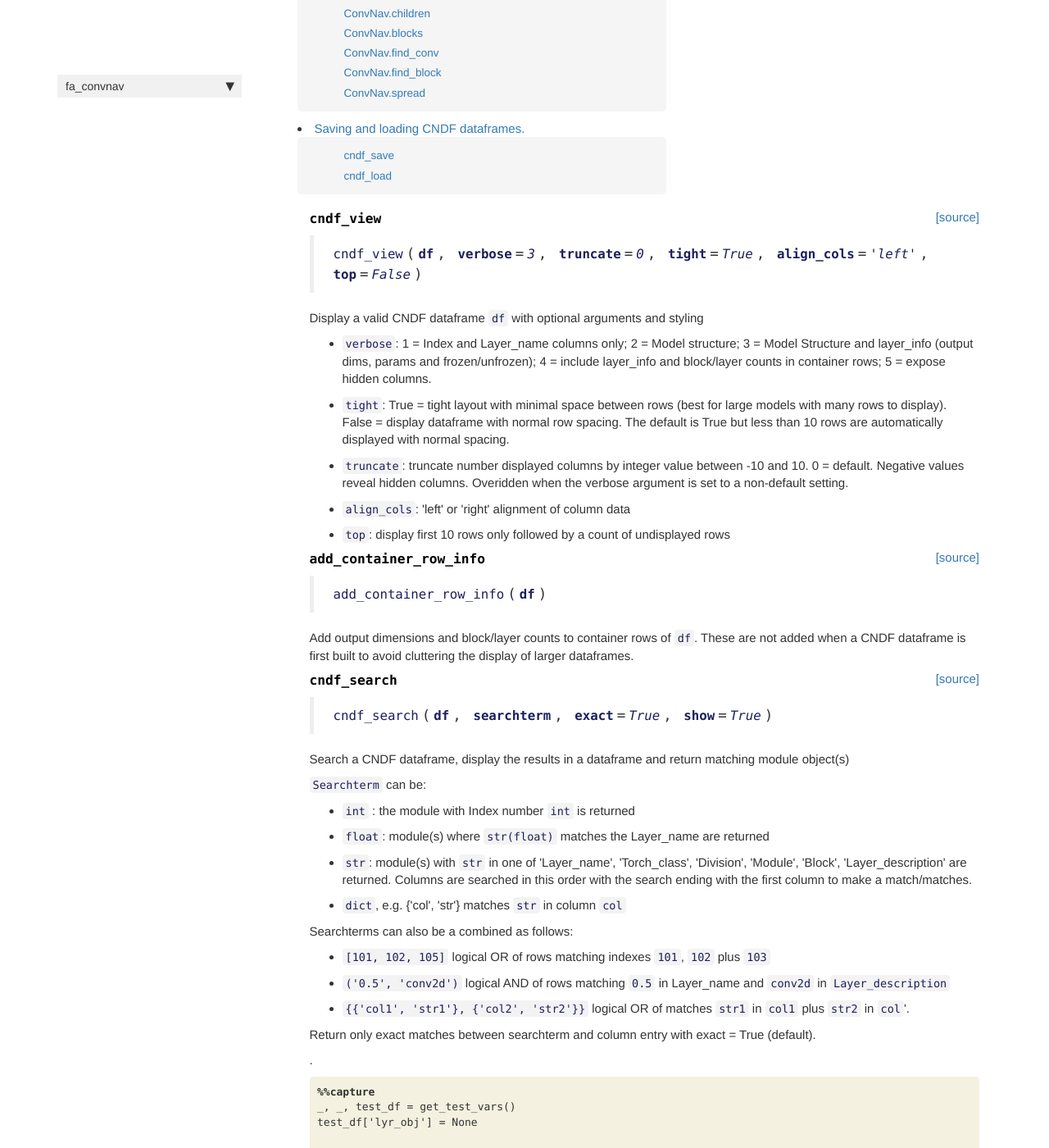
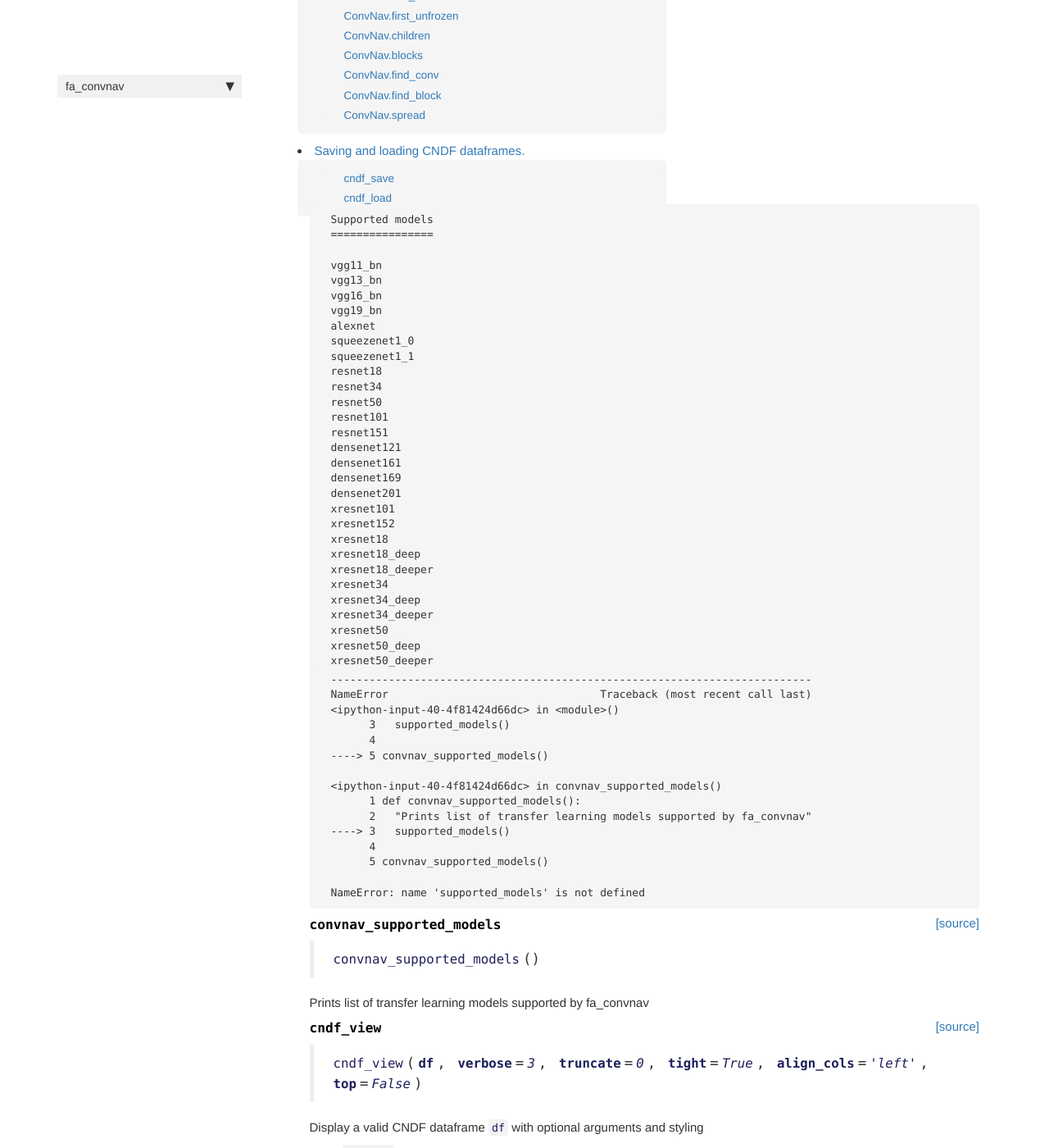
Before and after one commit to hallmx/fa_convnav, a Jekyll site: the page built from docs/navigator.html, in a window 1280 px wide and 1400 px high, scrolled down 669 px. Shown: the whole window at 82% size. Built offline with Jekyll 4.4.1, drawn with Linux system fonts in a browser that asks for light colours; nearby versions of some CDN libraries; comment, search, counter and statistics services are not loaded; some of the changed text lies outside the part shown.

Commit message:
function 'convnav_supported_models' added to navigator.ipynb

```diff
--- a/docs/core.html
+++ b/docs/core.html
@@ -124,7 +124,7 @@ summary: "Core functionality for fa_convnav"
 
 
 <div class="output_markdown rendered_html output_subarea ">
-<h4 id="convnav_supported_models" class="doc_header"><code>convnav_supported_models</code><a href="https://github.com/hallmx/fa_convnav/tree/master/fa_convnav/core.py#L109" class="source_link" style="float:right">[source]</a></h4><blockquote><p><code>convnav_supported_models</code>()</p>
+<h4 id="supported_models" class="doc_header"><code>supported_models</code><a href="https://github.com/hallmx/fa_convnav/tree/master/fa_convnav/core.py#L109" class="source_link" style="float:right">[source]</a></h4><blockquote><p><code>supported_models</code>()</p>
 </blockquote>
 <p>Prints list of models supported by fa_convnav (models.ipynb contains list of currently supported models).</p>
 
--- a/docs/navigator.html
+++ b/docs/navigator.html
@@ -22,8 +22,103 @@ summary: "CNN viewer and navigator"
 
 <div class="cell border-box-sizing code_cell rendered">
 
+<div class="output_wrapper">
+<div class="output">
+
+<div class="output_area">
+
+<div class="output_subarea output_stream output_stdout output_text">
+<pre>Supported models
+================
+
+vgg11_bn
+vgg13_bn
+vgg16_bn
+vgg19_bn
+alexnet
+squeezenet1_0
+squeezenet1_1
+resnet18
+resnet34
+resnet50
+resnet101
+resnet151
+densenet121
+densenet161
+densenet169
+densenet201
+xresnet101
+xresnet152
+xresnet18
+xresnet18_deep
+xresnet18_deeper
+xresnet34
+xresnet34_deep
+xresnet34_deeper
+xresnet50
+xresnet50_deep
+xresnet50_deeper
+</pre>
+</div>
+</div>
+
+</div>
+</div>
+
 </div>
 <div class="cell border-box-sizing code_cell rendered">
+
+</div>
+<div class="cell border-box-sizing code_cell rendered">
+
+<div class="output_wrapper">
+<div class="output">
+
+<div class="output_area">
+
+<div class="output_subarea output_text output_error">
+<pre>
+<span class="ansi-red-fg">---------------------------------------------------------------------------</span>
+<span class="ansi-red-fg">NameError</span>                                 Traceback (most recent call last)
+<span class="ansi-green-fg">&lt;ipython-input-40-4f81424d66dc&gt;</span> in <span class="ansi-cyan-fg">&lt;module&gt;</span><span class="ansi-blue-fg">()</span>
+<span class="ansi-green-intense-fg ansi-bold">      3</span>   supported_models<span class="ansi-blue-fg">(</span><span class="ansi-blue-fg">)</span>
+<span class="ansi-green-intense-fg ansi-bold">      4</span>
+<span class="ansi-green-fg">----&gt; 5</span><span class="ansi-red-fg"> </span>convnav_supported_models<span class="ansi-blue-fg">(</span><span class="ansi-blue-fg">)</span>
+
+<span class="ansi-green-fg">&lt;ipython-input-40-4f81424d66dc&gt;</span> in <span class="ansi-cyan-fg">convnav_supported_models</span><span class="ansi-blue-fg">()</span>
+<span class="ansi-green-intense-fg ansi-bold">      1</span> <span class="ansi-green-fg">def</span> convnav_supported_models<span class="ansi-blue-fg">(</span><span class="ansi-blue-fg">)</span><span class="ansi-blue-fg">:</span>
+<span class="ansi-green-intense-fg ansi-bold">      2</span>   <span class="ansi-blue-fg">&#34;Prints list of transfer learning models supported by fa_convnav&#34;</span>
+<span class="ansi-green-fg">----&gt; 3</span><span class="ansi-red-fg">   </span>supported_models<span class="ansi-blue-fg">(</span><span class="ansi-blue-fg">)</span>
+<span class="ansi-green-intense-fg ansi-bold">      4</span>
+<span class="ansi-green-intense-fg ansi-bold">      5</span> convnav_supported_models<span class="ansi-blue-fg">(</span><span class="ansi-blue-fg">)</span>
+
+<span class="ansi-red-fg">NameError</span>: name &#39;supported_models&#39; is not defined</pre>
+</div>
+</div>
+
+</div>
+</div>
+
+</div>
+<div class="cell border-box-sizing code_cell rendered">
+
+<div class="output_wrapper">
+<div class="output">
+
+<div class="output_area">
+
+
+<div class="output_markdown rendered_html output_subarea ">
+<h4 id="convnav_supported_models" class="doc_header"><code>convnav_supported_models</code><a href="https://github.com/hallmx/fa_convnav/tree/master/fa_convnav/navigator.py#L14" class="source_link" style="float:right">[source]</a></h4><blockquote><p><code>convnav_supported_models</code>()</p>
+</blockquote>
+<p>Prints list of transfer learning models supported by fa_convnav</p>
+
+</div>
+
+</div>
+
+</div>
+</div>
 
 </div>
 <div class="cell border-box-sizing code_cell rendered">
@@ -38,7 +133,7 @@ summary: "CNN viewer and navigator"
 
 
 <div class="output_markdown rendered_html output_subarea ">
-<h4 id="cndf_view" class="doc_header"><code>cndf_view</code><a href="https://github.com/hallmx/fa_convnav/tree/master/fa_convnav/navigator.py#L13" class="source_link" style="float:right">[source]</a></h4><blockquote><p><code>cndf_view</code>(<strong><code>df</code></strong>, <strong><code>verbose</code></strong>=<em><code>3</code></em>, <strong><code>truncate</code></strong>=<em><code>0</code></em>, <strong><code>tight</code></strong>=<em><code>True</code></em>, <strong><code>align_cols</code></strong>=<em><code>'left'</code></em>, <strong><code>top</code></strong>=<em><code>False</code></em>)</p>
+<h4 id="cndf_view" class="doc_header"><code>cndf_view</code><a href="https://github.com/hallmx/fa_convnav/tree/master/fa_convnav/navigator.py#L21" class="source_link" style="float:right">[source]</a></h4><blockquote><p><code>cndf_view</code>(<strong><code>df</code></strong>, <strong><code>verbose</code></strong>=<em><code>3</code></em>, <strong><code>truncate</code></strong>=<em><code>0</code></em>, <strong><code>tight</code></strong>=<em><code>True</code></em>, <strong><code>align_cols</code></strong>=<em><code>'left'</code></em>, <strong><code>top</code></strong>=<em><code>False</code></em>)</p>
 </blockquote>
 <p>Display a valid CNDF dataframe <code>df</code> with optional arguments and styling</p>
 
@@ -75,7 +170,7 @@ summary: "CNN viewer and navigator"
 
 
 <div class="output_markdown rendered_html output_subarea ">
-<h4 id="add_container_row_info" class="doc_header"><code>add_container_row_info</code><a href="https://github.com/hallmx/fa_convnav/tree/master/fa_convnav/navigator.py#L48" class="source_link" style="float:right">[source]</a></h4><blockquote><p><code>add_container_row_info</code>(<strong><code>df</code></strong>)</p>
+<h4 id="add_container_row_info" class="doc_header"><code>add_container_row_info</code><a href="https://github.com/hallmx/fa_convnav/tree/master/fa_convnav/navigator.py#L56" class="source_link" style="float:right">[source]</a></h4><blockquote><p><code>add_container_row_info</code>(<strong><code>df</code></strong>)</p>
 </blockquote>
 <p>Add output dimensions and block/layer counts to container rows of <code>df</code>. These are not added when a CNDF dataframe is first built to avoid cluttering the display of larger dataframes.</p>
 
@@ -99,7 +194,7 @@ summary: "CNN viewer and navigator"
 
 
 <div class="output_markdown rendered_html output_subarea ">
-<h4 id="cndf_search" class="doc_header"><code>cndf_search</code><a href="https://github.com/hallmx/fa_convnav/tree/master/fa_convnav/navigator.py#L58" class="source_link" style="float:right">[source]</a></h4><blockquote><p><code>cndf_search</code>(<strong><code>df</code></strong>, <strong><code>searchterm</code></strong>, <strong><code>exact</code></strong>=<em><code>True</code></em>, <strong><code>show</code></strong>=<em><code>True</code></em>)</p>
+<h4 id="cndf_search" class="doc_header"><code>cndf_search</code><a href="https://github.com/hallmx/fa_convnav/tree/master/fa_convnav/navigator.py#L66" class="source_link" style="float:right">[source]</a></h4><blockquote><p><code>cndf_search</code>(<strong><code>df</code></strong>, <strong><code>searchterm</code></strong>, <strong><code>exact</code></strong>=<em><code>True</code></em>, <strong><code>show</code></strong>=<em><code>True</code></em>)</p>
 </blockquote>
 <p>Search a CNDF dataframe, display the results in a dataframe and return matching module object(s)</p>
 
@@ -173,7 +268,7 @@ test_eq(cndf_search(test_df, (&#39;0.6&#39;, &#39;0.5&#39;), exact=False), None)
 
 
 <div class="output_markdown rendered_html output_subarea ">
-<h2 id="ConvNav" class="doc_header"><code>class</code> <code>ConvNav</code><a href="https://github.com/hallmx/fa_convnav/tree/master/fa_convnav/navigator.py#L145" class="source_link" style="float:right">[source]</a></h2><blockquote><p><code>ConvNav</code>(<strong><code>learner</code></strong>, <strong><code>learner_summary</code></strong>) :: <a href="/fa_convnav/core#CNDF"><code>CNDF</code></a></p>
+<h2 id="ConvNav" class="doc_header"><code>class</code> <code>ConvNav</code><a href="https://github.com/hallmx/fa_convnav/tree/master/fa_convnav/navigator.py#L153" class="source_link" style="float:right">[source]</a></h2><blockquote><p><code>ConvNav</code>(<strong><code>learner</code></strong>, <strong><code>learner_summary</code></strong>) :: <a href="/fa_convnav/core#CNDF"><code>CNDF</code></a></p>
 </blockquote>
 <p>Builds a CNDF dataframe representation of a CNN model from a fastai <code>Learner</code> object and <code>Learner.summary()</code>.   Provides methods to view, search and select model layers and modules for further investigation.</p>
 
@@ -234,7 +329,7 @@ test_eq(cndf_search(test_df, (&#39;0.6&#39;, &#39;0.5&#39;), exact=False), None)
 
 
 <div class="output_markdown rendered_html output_subarea ">
-<h4 id="ConvNav.search" class="doc_header"><code>ConvNav.search</code><a href="https://github.com/hallmx/fa_convnav/tree/master/fa_convnav/navigator.py#L164" class="source_link" style="float:right">[source]</a></h4><blockquote><p><code>ConvNav.search</code>(<strong><code>searchterm</code></strong>, <strong>**<code>kwargs</code></strong>)</p>
+<h4 id="ConvNav.search" class="doc_header"><code>ConvNav.search</code><a href="https://github.com/hallmx/fa_convnav/tree/master/fa_convnav/navigator.py#L172" class="source_link" style="float:right">[source]</a></h4><blockquote><p><code>ConvNav.search</code>(<strong><code>searchterm</code></strong>, <strong>**<code>kwargs</code></strong>)</p>
 </blockquote>
 <p>Find <code>searchterm</code> in instance dataframe, display the results and return matching module object(s). See <code>cndf_search()</code> for kwargs.</p>
 
@@ -255,7 +350,7 @@ test_eq(cndf_search(test_df, (&#39;0.6&#39;, &#39;0.5&#39;), exact=False), None)
 
 
 <div class="output_markdown rendered_html output_subarea ">
-<h4 id="ConvNav.view" class="doc_header"><code>ConvNav.view</code><a href="https://github.com/hallmx/fa_convnav/tree/master/fa_convnav/navigator.py#L168" class="source_link" style="float:right">[source]</a></h4><blockquote><p><code>ConvNav.view</code>(<strong>**<code>kwargs</code></strong>)</p>
+<h4 id="ConvNav.view" class="doc_header"><code>ConvNav.view</code><a href="https://github.com/hallmx/fa_convnav/tree/master/fa_convnav/navigator.py#L176" class="source_link" style="float:right">[source]</a></h4><blockquote><p><code>ConvNav.view</code>(<strong>**<code>kwargs</code></strong>)</p>
 </blockquote>
 <p>Display instance CNDF dataframe with optional arguments and styling (see <code>cndf_view()</code> for kwargs)</p>
 
@@ -377,7 +472,7 @@ test_eq(cndf_search(test_df, (&#39;0.6&#39;, &#39;0.5&#39;), exact=False), None)
 
 
 <div class="output_markdown rendered_html output_subarea ">
-<h4 id="ConvNav.frozen" class="doc_header"><code>ConvNav.frozen</code><a href="https://github.com/hallmx/fa_convnav/tree/master/fa_convnav/navigator.py#L295" class="source_link" style="float:right">[source]</a></h4><blockquote><p><code>ConvNav.frozen</code>(<strong><code>col</code></strong>=<em><code>'child'</code></em>)</p>
+<h4 id="ConvNav.frozen" class="doc_header"><code>ConvNav.frozen</code><a href="https://github.com/hallmx/fa_convnav/tree/master/fa_convnav/navigator.py#L303" class="source_link" style="float:right">[source]</a></h4><blockquote><p><code>ConvNav.frozen</code>(<strong><code>col</code></strong>=<em><code>'child'</code></em>)</p>
 </blockquote>
 <p>Displays and returns all frozen child container (<code>col='child'</code>), block container (<code>col='block'</code>) or layers (<code>col='layer'</code>).</p>
 
@@ -398,7 +493,7 @@ test_eq(cndf_search(test_df, (&#39;0.6&#39;, &#39;0.5&#39;), exact=False), None)
 
 
 <div class="output_markdown rendered_html output_subarea ">
-<h4 id="ConvNav.unfrozen" class="doc_header"><code>ConvNav.unfrozen</code><a href="https://github.com/hallmx/fa_convnav/tree/master/fa_convnav/navigator.py#L299" class="source_link" style="float:right">[source]</a></h4><blockquote><p><code>ConvNav.unfrozen</code>(<strong><code>col</code></strong>=<em><code>'child'</code></em>)</p>
+<h4 id="ConvNav.unfrozen" class="doc_header"><code>ConvNav.unfrozen</code><a href="https://github.com/hallmx/fa_convnav/tree/master/fa_convnav/navigator.py#L307" class="source_link" style="float:right">[source]</a></h4><blockquote><p><code>ConvNav.unfrozen</code>(<strong><code>col</code></strong>=<em><code>'child'</code></em>)</p>
 </blockquote>
 <p>Displays and returns all unfrozen child container (<code>col='child'</code>), block container (<code>col='block'</code>) or layers (<code>col='layer'</code>).</p>
 
@@ -419,7 +514,7 @@ test_eq(cndf_search(test_df, (&#39;0.6&#39;, &#39;0.5&#39;), exact=False), None)
 
 
 <div class="output_markdown rendered_html output_subarea ">
-<h4 id="ConvNav.last_frozen" class="doc_header"><code>ConvNav.last_frozen</code><a href="https://github.com/hallmx/fa_convnav/tree/master/fa_convnav/navigator.py#L303" class="source_link" style="float:right">[source]</a></h4><blockquote><p><code>ConvNav.last_frozen</code>(<strong><code>col</code></strong>=<em><code>'child'</code></em>)</p>
+<h4 id="ConvNav.last_frozen" class="doc_header"><code>ConvNav.last_frozen</code><a href="https://github.com/hallmx/fa_convnav/tree/master/fa_convnav/navigator.py#L311" class="source_link" style="float:right">[source]</a></h4><blockquote><p><code>ConvNav.last_frozen</code>(<strong><code>col</code></strong>=<em><code>'child'</code></em>)</p>
 </blockquote>
 <p>Displays and returns the last frozen child container (<code>col='child'</code>), block container (<code>col='block'</code>) or layer (<code>col='layer'</code>).</p>
 
@@ -440,7 +535,7 @@ test_eq(cndf_search(test_df, (&#39;0.6&#39;, &#39;0.5&#39;), exact=False), None)
 
 
 <div class="output_markdown rendered_html output_subarea ">
-<h4 id="ConvNav.first_unfrozen" class="doc_header"><code>ConvNav.first_unfrozen</code><a href="https://github.com/hallmx/fa_convnav/tree/master/fa_convnav/navigator.py#L307" class="source_link" style="float:right">[source]</a></h4><blockquote><p><code>ConvNav.first_unfrozen</code>(<strong><code>col</code></strong>=<em><code>'child'</code></em>)</p>
+<h4 id="ConvNav.first_unfrozen" class="doc_header"><code>ConvNav.first_unfrozen</code><a href="https://github.com/hallmx/fa_convnav/tree/master/fa_convnav/navigator.py#L315" class="source_link" style="float:right">[source]</a></h4><blockquote><p><code>ConvNav.first_unfrozen</code>(<strong><code>col</code></strong>=<em><code>'child'</code></em>)</p>
 </blockquote>
 <p>Displays and returns the first unfrozen child container (<code>col='child'</code>), block container (<code>col='block'</code>) or layer (<code>col='layer'</code>).</p>
 
@@ -499,7 +594,7 @@ test_eq(cndf_search(test_df, (&#39;0.6&#39;, &#39;0.5&#39;), exact=False), None)
 
 
 <div class="output_markdown rendered_html output_subarea ">
-<h4 id="ConvNav.find_conv" class="doc_header"><code>ConvNav.find_conv</code><a href="https://github.com/hallmx/fa_convnav/tree/master/fa_convnav/navigator.py#L345" class="source_link" style="float:right">[source]</a></h4><blockquote><p><code>ConvNav.find_conv</code>(<strong><code>req</code></strong>=<em><code>'all'</code></em>, <strong><code>num</code></strong>=<em><code>1</code></em>, <strong><code>in_main</code></strong>=<em><code>False</code></em>)</p>
+<h4 id="ConvNav.find_conv" class="doc_header"><code>ConvNav.find_conv</code><a href="https://github.com/hallmx/fa_convnav/tree/master/fa_convnav/navigator.py#L353" class="source_link" style="float:right">[source]</a></h4><blockquote><p><code>ConvNav.find_conv</code>(<strong><code>req</code></strong>=<em><code>'all'</code></em>, <strong><code>num</code></strong>=<em><code>1</code></em>, <strong><code>in_main</code></strong>=<em><code>False</code></em>)</p>
 </blockquote>
 <p>Finds the first (<code>req=First</code>) or last (<code>req=last</code>) <code>num</code> Conv2d layers in the model body. Set <code>in_main=True</code> to return conv layers from the main body of the model only.</p>
 
@@ -520,7 +615,7 @@ test_eq(cndf_search(test_df, (&#39;0.6&#39;, &#39;0.5&#39;), exact=False), None)
 
 
 <div class="output_markdown rendered_html output_subarea ">
-<h4 id="ConvNav.find_block" class="doc_header"><code>ConvNav.find_block</code><a href="https://github.com/hallmx/fa_convnav/tree/master/fa_convnav/navigator.py#L370" class="source_link" style="float:right">[source]</a></h4><blockquote><p><code>ConvNav.find_block</code>(<strong><code>b</code></strong>, <strong><code>layers</code></strong>=<em><code>True</code></em>, <strong><code>layers_only</code></strong>=<em><code>False</code></em>)</p>
+<h4 id="ConvNav.find_block" class="doc_header"><code>ConvNav.find_block</code><a href="https://github.com/hallmx/fa_convnav/tree/master/fa_convnav/navigator.py#L378" class="source_link" style="float:right">[source]</a></h4><blockquote><p><code>ConvNav.find_block</code>(<strong><code>b</code></strong>, <strong><code>layers</code></strong>=<em><code>True</code></em>, <strong><code>layers_only</code></strong>=<em><code>False</code></em>)</p>
 </blockquote>
 <p>Finds, displays and returns container blocks by module name <code>b</code></p>
 
@@ -548,7 +643,7 @@ test_eq(cndf_search(test_df, (&#39;0.6&#39;, &#39;0.5&#39;), exact=False), None)
 
 
 <div class="output_markdown rendered_html output_subarea ">
-<h4 id="ConvNav.spread" class="doc_header"><code>ConvNav.spread</code><a href="https://github.com/hallmx/fa_convnav/tree/master/fa_convnav/navigator.py#L396" class="source_link" style="float:right">[source]</a></h4><blockquote><p><code>ConvNav.spread</code>(<strong><code>req</code></strong>=<em><code>'conv'</code></em>, <strong><code>num</code></strong>=<em><code>5</code></em>)</p>
+<h4 id="ConvNav.spread" class="doc_header"><code>ConvNav.spread</code><a href="https://github.com/hallmx/fa_convnav/tree/master/fa_convnav/navigator.py#L404" class="source_link" style="float:right">[source]</a></h4><blockquote><p><code>ConvNav.spread</code>(<strong><code>req</code></strong>=<em><code>'conv'</code></em>, <strong><code>num</code></strong>=<em><code>5</code></em>)</p>
 </blockquote>
 <p>Returns <code>num</code> of equally spaced <code>req</code> elements over the model. <code>req</code> = 'conv', 'block', or 'child'</p>
 
@@ -615,7 +710,7 @@ del(cn_test)
 
 
 <div class="output_markdown rendered_html output_subarea ">
-<h4 id="cndf_save" class="doc_header"><code>cndf_save</code><a href="https://github.com/hallmx/fa_convnav/tree/master/fa_convnav/navigator.py#L440" class="source_link" style="float:right">[source]</a></h4><blockquote><p><code>cndf_save</code>(<strong><code>cn</code></strong>, <strong><code>filename</code></strong>, <strong><code>path</code></strong>=<em><code>''</code></em>, <strong><code>with_modules</code></strong>=<em><code>False</code></em>)</p>
+<h4 id="cndf_save" class="doc_header"><code>cndf_save</code><a href="https://github.com/hallmx/fa_convnav/tree/master/fa_convnav/navigator.py#L448" class="source_link" style="float:right">[source]</a></h4><blockquote><p><code>cndf_save</code>(<strong><code>cn</code></strong>, <strong><code>filename</code></strong>, <strong><code>path</code></strong>=<em><code>''</code></em>, <strong><code>with_modules</code></strong>=<em><code>False</code></em>)</p>
 </blockquote>
 <p>Saves the instance dataframe <code>cn._cndf</code> to persistent storage at <code>path</code> with <code>filename</code> gzip compresseed</p>
 
@@ -646,7 +741,7 @@ del(cn_test)
 
 
 <div class="output_markdown rendered_html output_subarea ">
-<h4 id="cndf_load" class="doc_header"><code>cndf_load</code><a href="https://github.com/hallmx/fa_convnav/tree/master/fa_convnav/navigator.py#L448" class="source_link" style="float:right">[source]</a></h4><blockquote><p><code>cndf_load</code>(<strong><code>filename</code></strong>, <strong><code>path</code></strong>=<em><code>''</code></em>)</p>
+<h4 id="cndf_load" class="doc_header"><code>cndf_load</code><a href="https://github.com/hallmx/fa_convnav/tree/master/fa_convnav/navigator.py#L456" class="source_link" style="float:right">[source]</a></h4><blockquote><p><code>cndf_load</code>(<strong><code>filename</code></strong>, <strong><code>path</code></strong>=<em><code>''</code></em>)</p>
 </blockquote>
 <p>Loads a CNDF dataframe from persistent storage at <code>path</code>+<code>filename</code> and unzips it.</p>
 
--- a/fa_convnav/__init__.py
+++ b/fa_convnav/__init__.py
@@ -1 +1 @@
-__version__ = "0.0.1"
+__version__ = "0.0.2"
--- a/fa_convnav/_nbdev.py
+++ b/fa_convnav/_nbdev.py
@@ -4,11 +4,12 @@ __all__ = ["index", "modules", "custom_doc_links", "git_url"]
 
 index = {"find_model": "00_core.ipynb",
          "get_row": "00_core.ipynb",
-         "convnav_supported_models": "00_core.ipynb",
+         "supported_models": "00_core.ipynb",
          "get_inp_sz": "00_core.ipynb",
          "infos_to_gen": "00_core.ipynb",
          "CNDF": "00_core.ipynb",
          "get_layer": "00_core.ipynb",
+         "convnav_supported_models": "01_navigator.ipynb",
          "cndf_view": "01_navigator.ipynb",
          "add_container_row_info": "01_navigator.ipynb",
          "cndf_search": "01_navigator.ipynb",
--- a/fa_convnav/core.py
+++ b/fa_convnav/core.py
@@ -1,6 +1,6 @@
 # AUTOGENERATED! DO NOT EDIT! File to edit: 00_core.ipynb (unless otherwise specified).
 
-__all__ = ['find_model', 'get_row', 'convnav_supported_models', 'get_inp_sz', 'infos_to_gen', 'CNDF', 'get_layer']
+__all__ = ['find_model', 'get_row', 'supported_models', 'get_inp_sz', 'infos_to_gen', 'CNDF', 'get_layer']
 
 # Cell
 import gzip, pickle
@@ -106,7 +106,7 @@ def get_row(l, m):
       }
 
 # Cell
-def convnav_supported_models():
+def supported_models():
   "Prints list of models supported by fa_convnav (models.ipynb contains list of currently supported models)."
   print('Supported models')
   print('================\n')
```
Also changed, not shown: docs/examples00.html (+44 -1 lines), docs/index.html (+4 -4 lines), fa_convnav/navigator.py (+9 -1 lines), README.md, 5 other files.
